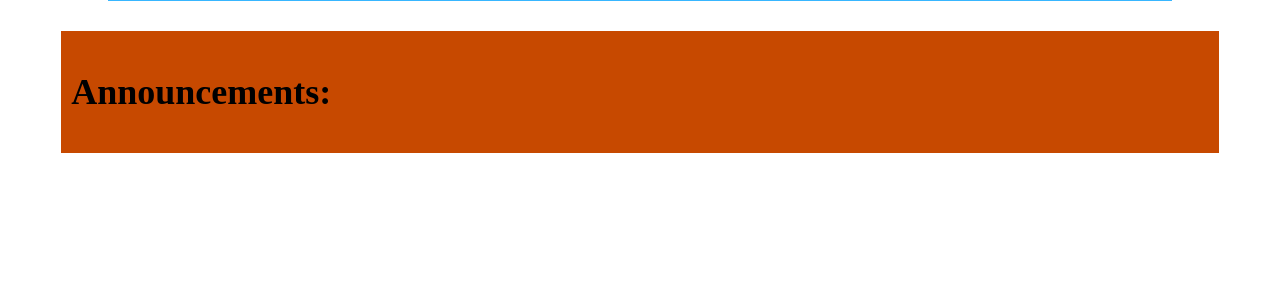
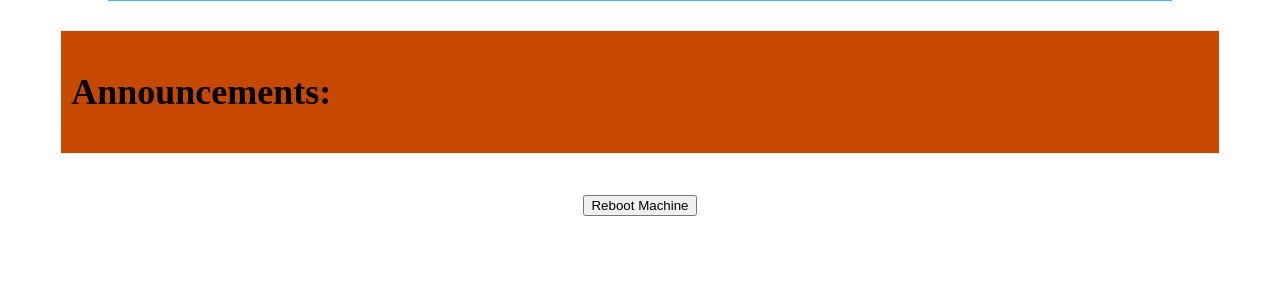
Before and after one commit to eedeb/Home-web, a Flask app: page / in a window 1280 px wide. Shown: the part 497-800 px from the top of the page. Run offline with Flask 3, Linux system fonts and the light colour scheme; data that the repository does not hold is empty; parts of the project's set-up code (start-up, migrations or seed data) failed here and were passed over.

Commit message:
Update index.html

```diff
--- a/templates/index.html
+++ b/templates/index.html
@@ -71,6 +71,9 @@
             <div>{{ announcement }}</div>
         {% endfor %}
     </div>
+    <br>
+    <br>
+    <button id="rebootButton">Reboot Machine</button>
 
     <script>
         function updateTime() {
@@ -144,6 +147,20 @@
                 document.getElementById('output_section2').innerText = data;
             });
         });
+        document.getElementById('rebootButton').addEventListener('click', function() {
+            fetch('/reboot')
+                .then(response => {
+                    if (response.ok) {
+                        alert('Machine reboot initiated.');
+                    } else {
+                        alert('Failed to initiate machine reboot.');
+                    }
+                })
+                .catch(error => {
+                    console.error('Error:', error);
+                    alert('Failed to initiate machine reboot.');
+                });
+        });
     </script>
 </body>
 </html>
```
